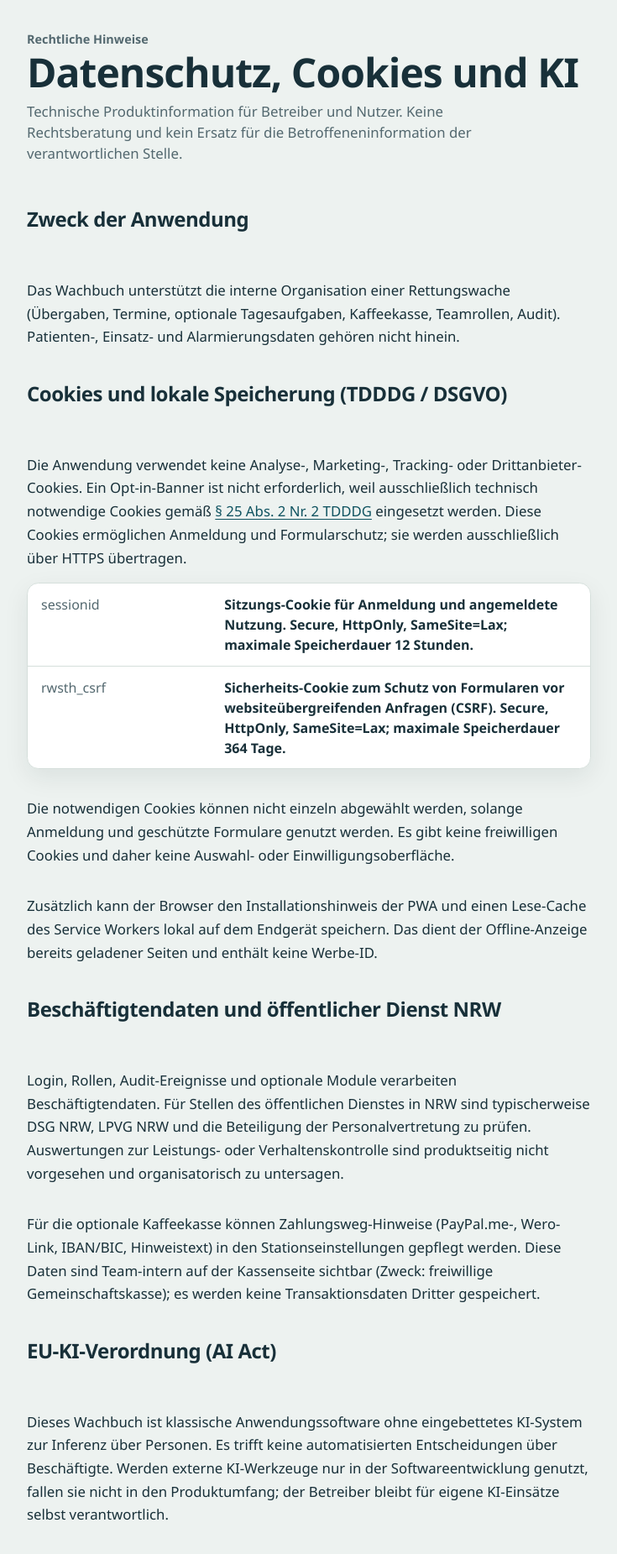
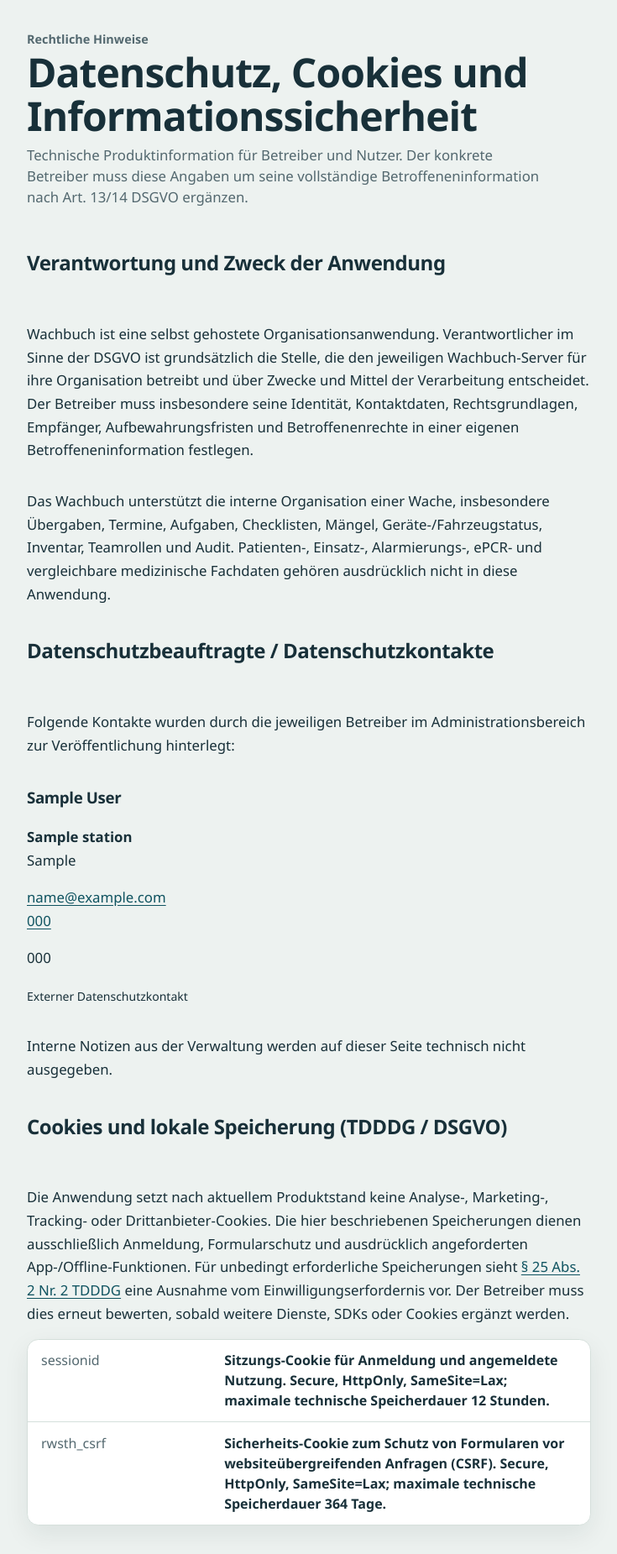
Before and after one commit to darkspike1988/Rettungswache-Wachbuch, a Django app: page /datenschutz/ in a window 1280 px wide. Shown: the part 65-1916 px from the top of the page at 84% size, without its empty margins (48-783 px from the left). Run offline with Django 5.2, Linux system fonts and the light colour scheme; tables that the repository leaves empty hold one stand-in row (values such as "Sample post").

Commit message:
privacy: add operator and DPO transparency

```diff
--- a/templates/core/privacy.html
+++ b/templates/core/privacy.html
@@ -3,32 +3,64 @@
 {% block content %}
 <header class="page-heading narrow">
   <p class="context-line">Rechtliche Hinweise</p>
-  <h1>Datenschutz, Cookies und KI</h1>
-  <p class="lead">Technische Produktinformation für Betreiber und Nutzer. Keine Rechtsberatung und kein Ersatz für die Betroffeneninformation der verantwortlichen Stelle.</p>
+  <h1>Datenschutz, Cookies und Informationssicherheit</h1>
+  <p class="lead">Technische Produktinformation für Betreiber und Nutzer. Der konkrete Betreiber muss diese Angaben um seine vollständige Betroffeneninformation nach Art. 13/14 DSGVO ergänzen.</p>
 </header>
 
 <section class="content-flow narrow prose">
-  <h2>Zweck der Anwendung</h2>
-  <p>Das Wachbuch unterstützt die interne Organisation einer Rettungswache (Übergaben, Termine, optionale Tagesaufgaben, Kaffeekasse, Teamrollen, Audit). Patienten-, Einsatz- und Alarmierungsdaten gehören nicht hinein.</p>
+  <h2>Verantwortung und Zweck der Anwendung</h2>
+  <p>Wachbuch ist eine selbst gehostete Organisationsanwendung. Verantwortlicher im Sinne der DSGVO ist grundsätzlich die Stelle, die den jeweiligen Wachbuch-Server für ihre Organisation betreibt und über Zwecke und Mittel der Verarbeitung entscheidet. Der Betreiber muss insbesondere seine Identität, Kontaktdaten, Rechtsgrundlagen, Empfänger, Aufbewahrungsfristen und Betroffenenrechte in einer eigenen Betroffeneninformation festlegen.</p>
+  <p>Das Wachbuch unterstützt die interne Organisation einer Wache, insbesondere Übergaben, Termine, Aufgaben, Checklisten, Mängel, Geräte-/Fahrzeugstatus, Inventar, Teamrollen und Audit. Patienten-, Einsatz-, Alarmierungs-, ePCR- und vergleichbare medizinische Fachdaten gehören ausdrücklich nicht in diese Anwendung.</p>
+
+  <h2>Datenschutzbeauftragte / Datenschutzkontakte</h2>
+  {% if public_data_protection_officers %}
+    <p>Folgende Kontakte wurden durch die jeweiligen Betreiber im Administrationsbereich zur Veröffentlichung hinterlegt:</p>
+    <div class="content-flow">
+      {% for contact in public_data_protection_officers %}
+        <article class="card">
+          <h3>{{ contact.display_name }}</h3>
+          <p><strong>{{ contact.station.name }}</strong>{% if contact.organization %}<br>{{ contact.organization }}{% endif %}</p>
+          <p><a href="mailto:{{ contact.email }}">{{ contact.email }}</a>{% if contact.phone %}<br><a href="tel:{{ contact.phone }}">{{ contact.phone }}</a>{% endif %}</p>
+          {% if contact.postal_address %}<p>{{ contact.postal_address|linebreaksbr }}</p>{% endif %}
+          {% if contact.is_external %}<p><small>Externer Datenschutzkontakt</small></p>{% endif %}
+        </article>
+      {% endfor %}
+    </div>
+  {% else %}
+    <p><strong>Noch kein veröffentlichter Datenschutzkontakt hinterlegt.</strong> Der Betreiber muss die gegebenenfalls erforderlichen Kontaktdaten des Datenschutzbeauftragten im Administrationsbereich pflegen und seine vollständige Betroffeneninformation bereitstellen.</p>
+  {% endif %}
+  <p>Interne Notizen aus der Verwaltung werden auf dieser Seite technisch nicht ausgegeben.</p>
 
   <h2>Cookies und lokale Speicherung (TDDDG / DSGVO)</h2>
-  <p>Die Anwendung verwendet keine Analyse-, Marketing-, Tracking- oder Drittanbieter-Cookies. Ein Opt-in-Banner ist nicht erforderlich, weil ausschließlich technisch notwendige Cookies gemäß <a href="https://www.gesetze-im-internet.de/ttdsg/__25.html" rel="noopener noreferrer">§ 25 Abs. 2 Nr. 2 TDDDG</a> eingesetzt werden. Diese Cookies ermöglichen Anmeldung und Formularschutz; sie werden ausschließlich über HTTPS übertragen.</p>
+  <p>Die Anwendung setzt nach aktuellem Produktstand keine Analyse-, Marketing-, Tracking- oder Drittanbieter-Cookies. Die hier beschriebenen Speicherungen dienen ausschließlich Anmeldung, Formularschutz und ausdrücklich angeforderten App-/Offline-Funktionen. Für unbedingt erforderliche Speicherungen sieht <a href="https://www.gesetze-im-internet.de/ttdsg/__25.html" rel="noopener noreferrer">§ 25 Abs. 2 Nr. 2 TDDDG</a> eine Ausnahme vom Einwilligungserfordernis vor. Der Betreiber muss dies erneut bewerten, sobald weitere Dienste, SDKs oder Cookies ergänzt werden.</p>
   <dl class="summary-list">
-    <div><dt>{{ session_cookie }}</dt><dd>Sitzungs-Cookie für Anmeldung und angemeldete Nutzung. Secure, HttpOnly, SameSite=Lax{% if session_age_hours %}; maximale Speicherdauer {{ session_age_hours }} Stunden{% endif %}.</dd></div>
-    <div><dt>{{ csrf_cookie }}</dt><dd>Sicherheits-Cookie zum Schutz von Formularen vor websiteübergreifenden Anfragen (CSRF). Secure, HttpOnly, SameSite=Lax{% if csrf_age_days %}; maximale Speicherdauer {{ csrf_age_days }} Tage{% endif %}.</dd></div>
+    <div><dt>{{ session_cookie }}</dt><dd>Sitzungs-Cookie für Anmeldung und angemeldete Nutzung. Secure, HttpOnly, SameSite=Lax{% if session_age_hours %}; maximale technische Speicherdauer {{ session_age_hours }} Stunden{% endif %}.</dd></div>
+    <div><dt>{{ csrf_cookie }}</dt><dd>Sicherheits-Cookie zum Schutz von Formularen vor websiteübergreifenden Anfragen (CSRF). Secure, HttpOnly, SameSite=Lax{% if csrf_age_days %}; maximale technische Speicherdauer {{ csrf_age_days }} Tage{% endif %}.</dd></div>
   </dl>
-  <p>Die notwendigen Cookies können nicht einzeln abgewählt werden, solange Anmeldung und geschützte Formulare genutzt werden. Es gibt keine freiwilligen Cookies und daher keine Auswahl- oder Einwilligungsoberfläche.</p>
-  <p>Zusätzlich kann der Browser den Installationshinweis der PWA und einen Lese-Cache des Service Workers lokal auf dem Endgerät speichern. Das dient der Offline-Anzeige bereits geladener Seiten und enthält keine Werbe-ID.</p>
+  <p>Zusätzlich kann der Browser technisch erforderliche PWA-Daten und einen Lese-Cache des Service Workers lokal speichern. Diese Funktionen enthalten keine Werbe-ID und dürfen nicht für Tracking zweckentfremdet werden.</p>
 
-  <h2>Beschäftigtendaten und öffentlicher Dienst NRW</h2>
-  <p>Login, Rollen, Audit-Ereignisse und optionale Module verarbeiten Beschäftigtendaten. Für Stellen des öffentlichen Dienstes in NRW sind typischerweise DSG NRW, LPVG NRW und die Beteiligung der Personalvertretung zu prüfen. Auswertungen zur Leistungs- oder Verhaltenskontrolle sind produktseitig nicht vorgesehen und organisatorisch zu untersagen.</p>
-  <p>Für die optionale Kaffeekasse können Zahlungsweg-Hinweise (PayPal.me-, Wero-Link, IBAN/BIC, Hinweistext) in den Stationseinstellungen gepflegt werden. Diese Daten sind Team-intern auf der Kassenseite sichtbar (Zweck: freiwillige Gemeinschaftskasse); es werden keine Transaktionsdaten Dritter gespeichert.</p>
+  <h2>Kategorien personenbezogener Daten</h2>
+  <p>Je nach aktivierten Modulen können insbesondere Benutzerkonto, Rollen-/Wachenzuordnung, organisatorische Übergaben und Aufgaben, Quittierungen, Audit-Ereignisse, freiwillig sichtbare Geburtstagsangaben sowie Inventar-/Gerätebewegungen verarbeitet werden. Inhalte sind auf das für den Wachbetrieb erforderliche Maß zu begrenzen.</p>
+  <p>Mängelfotos dürfen keine Patienten-, Einsatz- oder sonstigen sachfremden sensiblen Inhalte zeigen. Betreiber müssen hierzu organisatorische Vorgaben und Löschfristen festlegen.</p>
+
+  <h2>Beschäftigtendaten und öffentlicher Dienst</h2>
+  <p>Login, Rollen, Audit-Ereignisse und optionale Organisationsmodule können Beschäftigtendaten darstellen. Rechtsgrundlage und Beteiligungsrechte hängen vom konkreten Betreiber ab. Für öffentliche Stellen sind insbesondere die jeweils anwendbaren Datenschutz-, Personalvertretungs- und Dienstvereinbarungsregelungen zu prüfen. Auswertungen zur individuellen Leistungs- oder Verhaltenskontrolle sind produktseitig nicht vorgesehen und organisatorisch zu untersagen.</p>
+
+  <h2>Sicherheit der Verarbeitung</h2>
+  <p>Produktive Verbindungen sind über TLS abzusichern. Wachbuch unterstützt MFA/WebAuthn, rollen- und stationsbezogene Zugriffe, Secure-/HttpOnly-Cookies, Auditierung sowie verschlüsselte Speicherung ausgewählter Geheimnisse. Der Betreiber ist zusätzlich für Reverse Proxy/TLS-Konfiguration, Schlüsselverwaltung, verschlüsselte Datenträger und Backups, Patchmanagement, Wiederherstellungstests, MDM/Endgeräteschutz und Incident Response verantwortlich.</p>
+  <p>Die technische Sicherheitsdokumentation orientiert sich an den jeweils referenzierten BSI-Empfehlungen; daraus folgt keine BSI-Zertifizierung des Produkts.</p>
+
+  <h2>Speicherdauer und Löschung</h2>
+  <p>Wachbuch stellt technische Aufbewahrungs- und Bereinigungsmechanismen bereit, bestimmt aber nicht pauschal die rechtlich zulässigen Fristen. Der Betreiber muss vor Produktivbetrieb ein freigegebenes Lösch- und Aufbewahrungskonzept je Datenklasse festlegen, dokumentieren und regelmäßig überprüfen.</p>
+
+  <h2>Betroffenenrechte</h2>
+  <p>Auskunft, Berichtigung, Löschung, Einschränkung, Widerspruch und weitere Betroffenenrechte sind gegenüber der verantwortlichen Betreiberstelle geltend zu machen. Die konkrete Art.-13-/Art.-14-Information des Betreibers muss Kontaktweg, Rechtsgrundlagen, Empfänger, Fristen und die zuständige Aufsichtsbehörde benennen.</p>
 
   <h2>EU-KI-Verordnung (AI Act)</h2>
-  <p>Dieses Wachbuch ist klassische Anwendungssoftware ohne eingebettetes KI-System zur Inferenz über Personen. Es trifft keine automatisierten Entscheidungen über Beschäftigte. Werden externe KI-Werkzeuge nur in der Softwareentwicklung genutzt, fallen sie nicht in den Produktumfang; der Betreiber bleibt für eigene KI-Einsätze selbst verantwortlich.</p>
+  <p>Dieses Wachbuch enthält im Produktumfang kein KI-System zur Inferenz oder automatisierten Entscheidung über Beschäftigte. Werden zukünftig KI-Funktionen integriert, sind Datenschutz-, Informationssicherheits- und AI-Act-Bewertung vor Aktivierung neu durchzuführen.</p>
 
   <h2>Version {{ app_version }}</h2>
-  <p>Die laufende Produktversion erscheint im Fußbereich und unter <code>/healthz/</code>. Änderungsprotokoll und Updateablauf stehen in der Betriebsdokumentation.</p>
+  <p>Die laufende Produktversion erscheint im Fußbereich und unter <code>/healthz/</code>. Änderungsprotokoll, Sicherheits- und Betriebsdokumentation sind Bestandteil der administrativen Freigabe.</p>
 
   <p><a class="button secondary" href="{% url 'landing' %}">Zur Startseite</a> <a class="button primary" href="{% url 'login' %}">Anmelden</a></p>
 </section>
```
